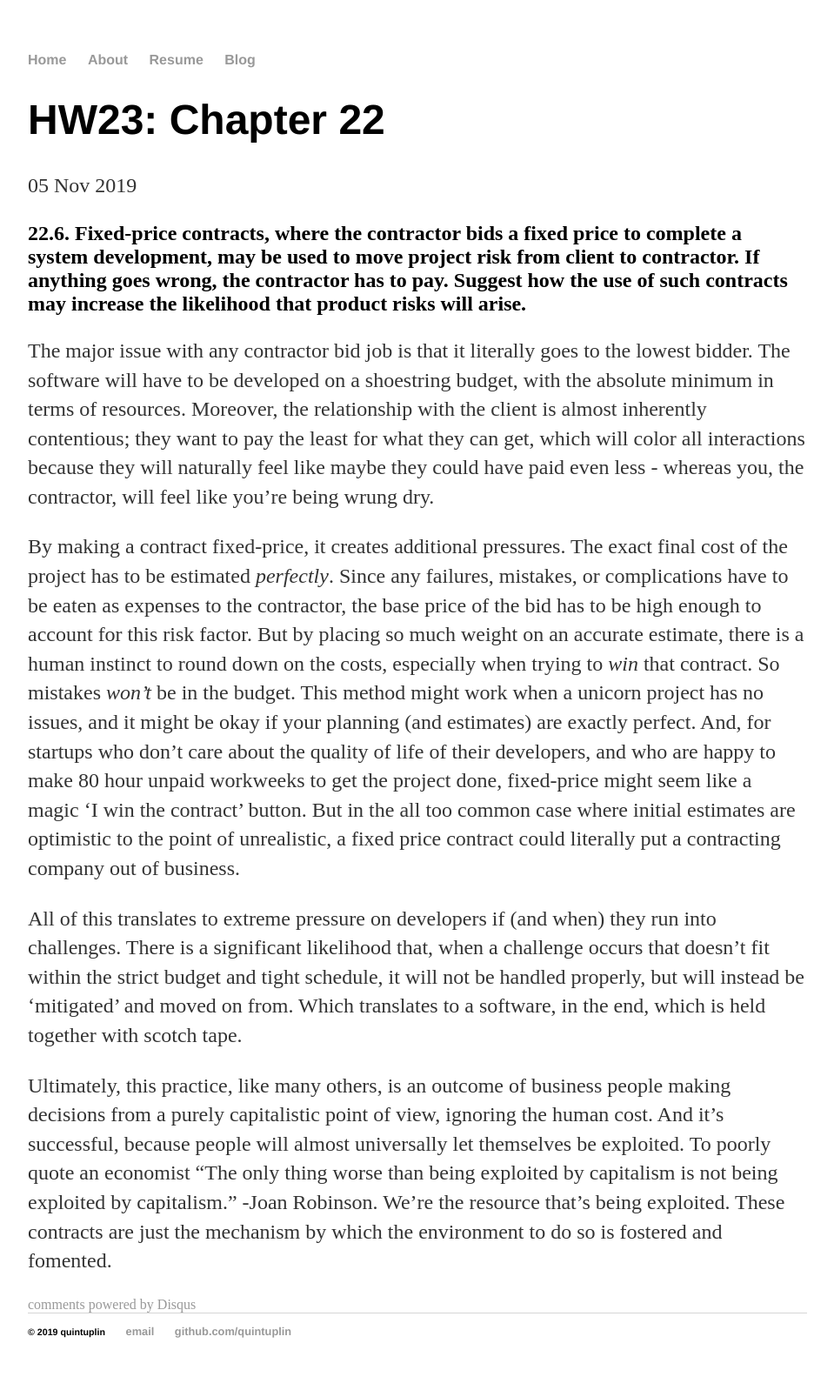
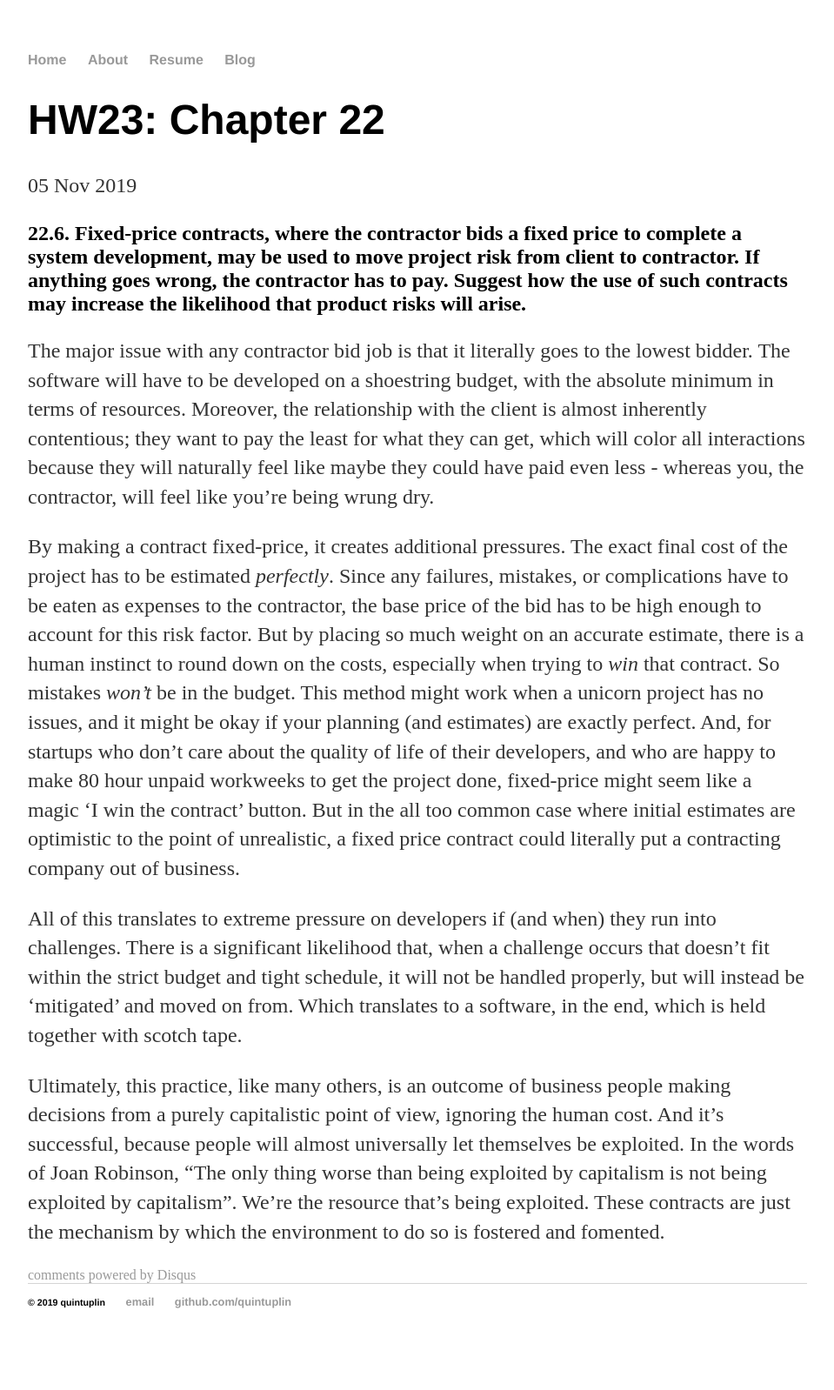
Before and after one commit to Quintuplin/quintuplin.github.io, a Jekyll site: the page built from _posts/2019-11-05-Chapter-22.md, in a window 1280 px wide. Shown: the whole page at 87% size, without its empty margins (160-1119 px from the left). Built offline with Jekyll 4.4.1, drawn with Linux system fonts in a browser that asks for light colours; comment, search, counter and statistics services are not loaded; after the commit the page ends 1564 px from its top, so only the background shows below that.

Commit message:
Update 2019-11-05-Chapter-22.md

```diff
--- a/_posts/2019-11-05-Chapter-22.md
+++ b/_posts/2019-11-05-Chapter-22.md
@@ -12,4 +12,4 @@
 
 All of this translates to extreme pressure on developers if (and when) they run into challenges. There is a significant likelihood that, when a challenge occurs that doesn't fit within the strict budget and tight schedule, it will not be handled properly, but will instead be 'mitigated' and moved on from. Which translates to a software, in the end, which is held together with scotch tape.
 
-Ultimately, this practice, like many others, is an outcome of business people making decisions from a purely capitalistic point of view, ignoring the human cost. And it's successful, because people will almost universally let themselves be exploited. To poorly quote an economist "The only thing worse than being exploited by capitalism is not being exploited by capitalism." -Joan Robinson. We're the resource that's being exploited. These contracts are just the mechanism by which the environment to do so is fostered and fomented.
+Ultimately, this practice, like many others, is an outcome of business people making decisions from a purely capitalistic point of view, ignoring the human cost. And it's successful, because people will almost universally let themselves be exploited. In the words of Joan Robinson, "The only thing worse than being exploited by capitalism is not being exploited by capitalism". We're the resource that's being exploited. These contracts are just the mechanism by which the environment to do so is fostered and fomented.
```
